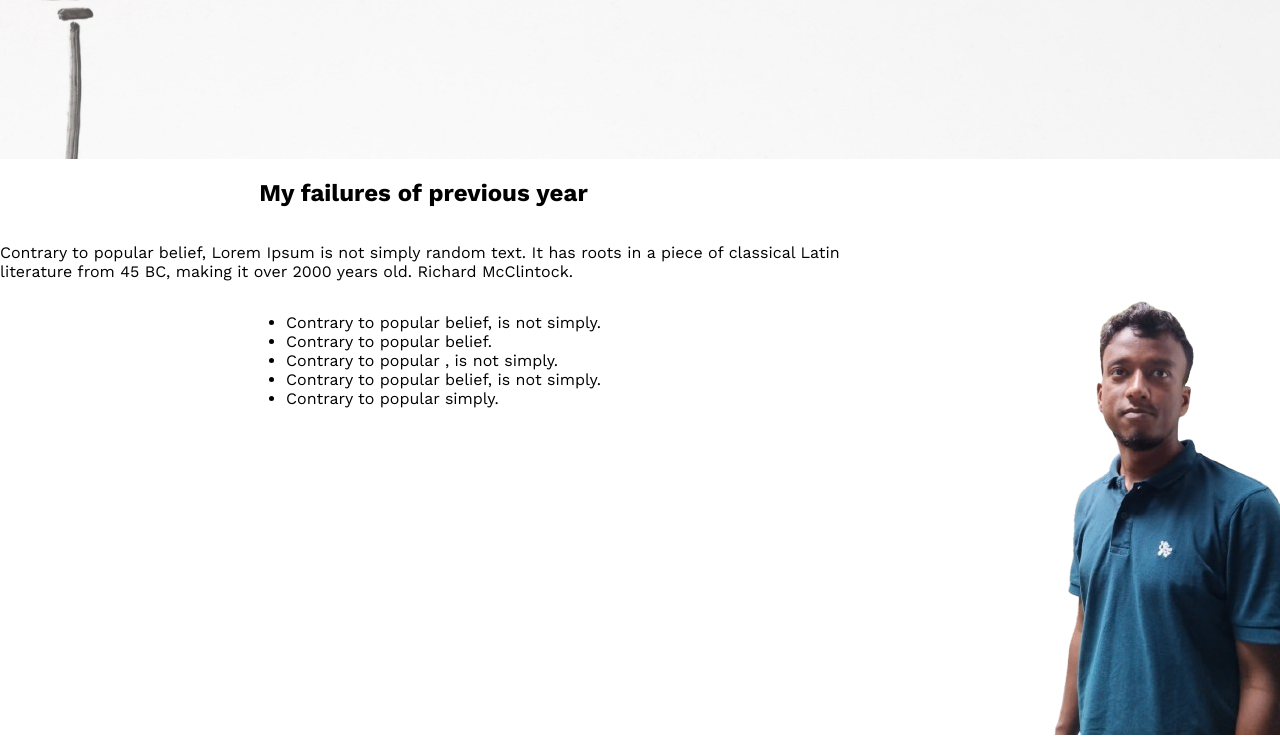
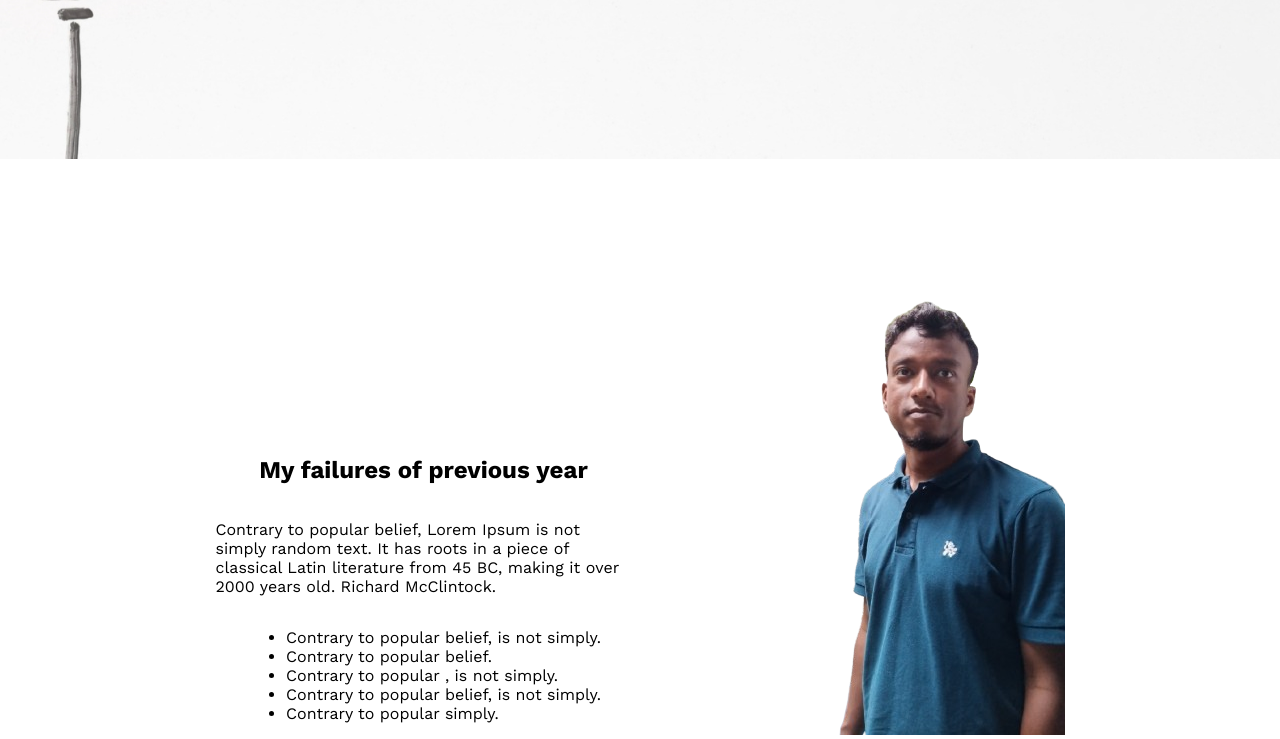
Before and after one commit to ismail-dev-code/new-year-new-me, a plain HTML site: page index.html in a window 1280 px wide. Shown: the part 641-1380 px from the top of the page. Drawn offline with nearby package versions, Linux system fonts and the light colour scheme.

Commit message:
new year new me

```diff
--- a/new-year-new-me.css
+++ b/new-year-new-me.css
@@ -46,9 +46,13 @@ body{
 }
 .failure-section{
     display: flex;
+    justify-content: center;
 }
 .failure{
     display: flex;
     flex-direction: column;
     align-items: center;
+    width: 416px;
+    justify-content: end;
+
 }
```
